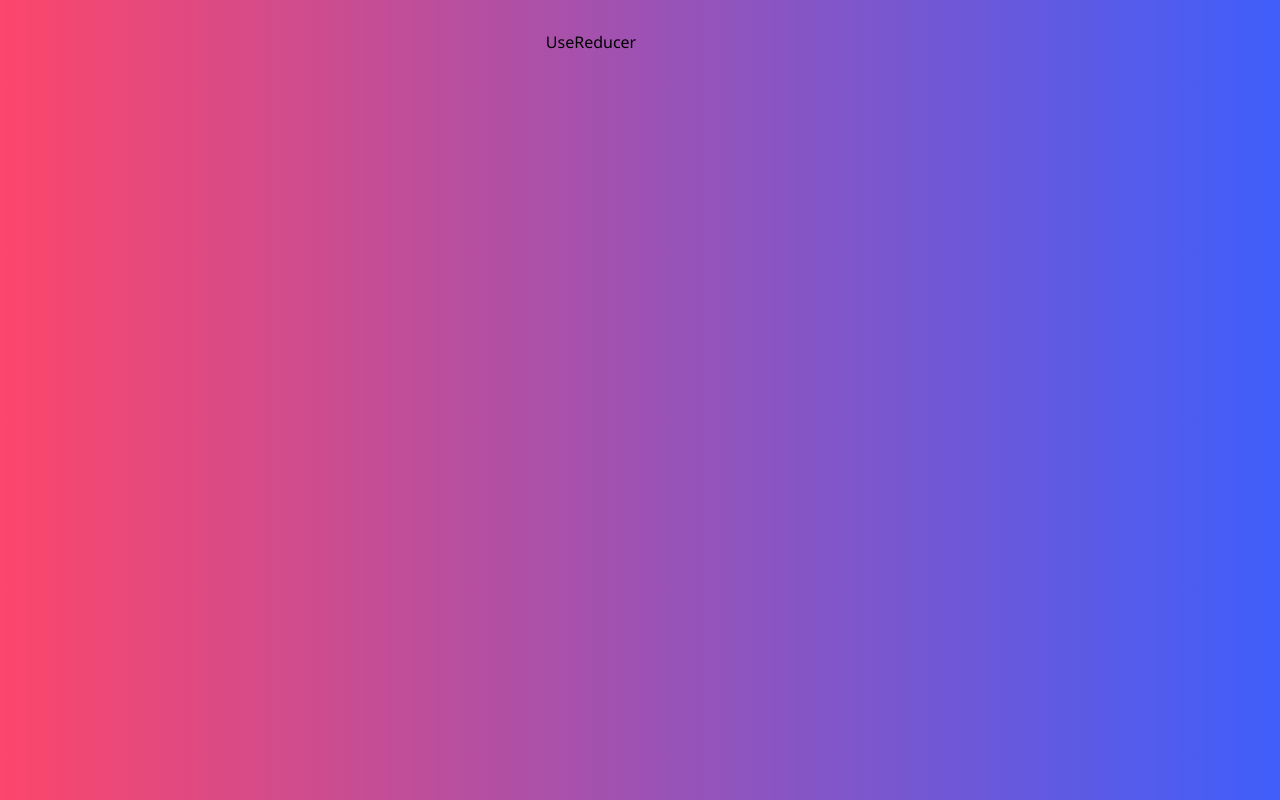
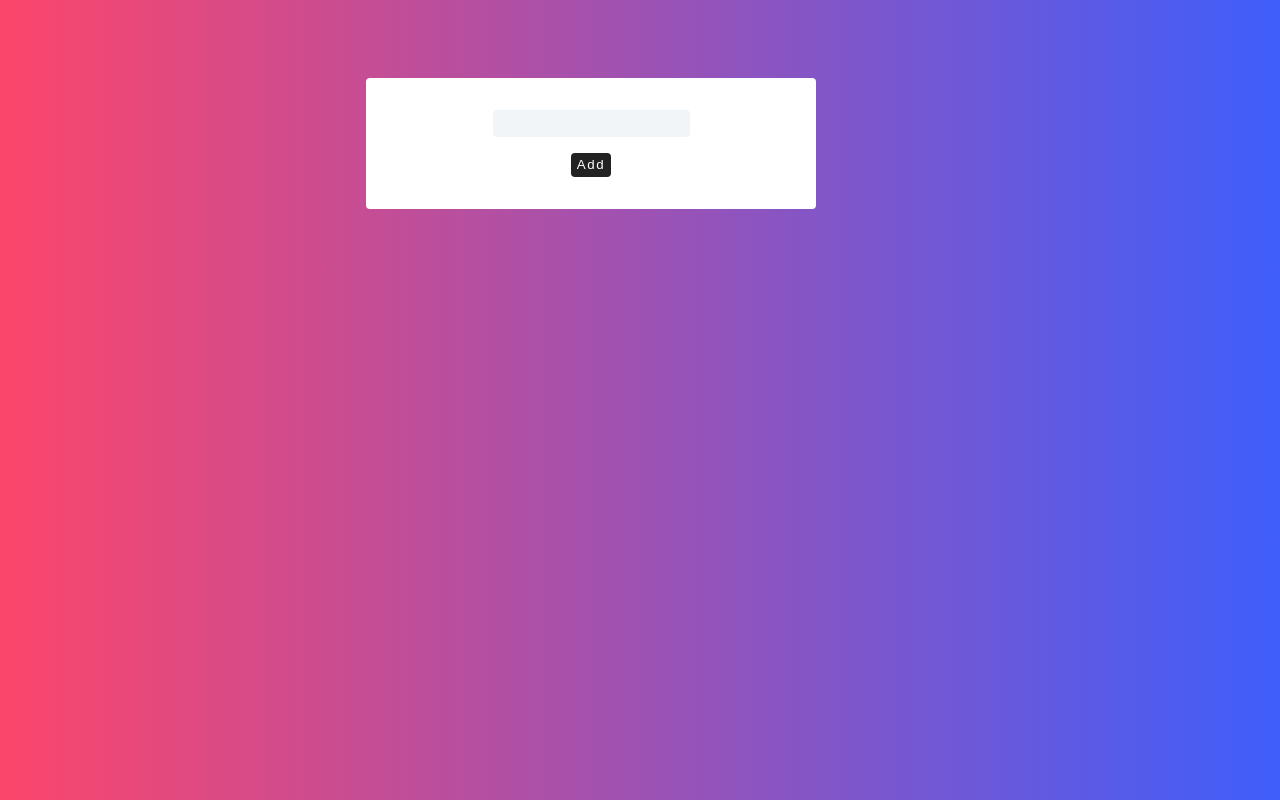
Before and after one commit to javokhirbekkhaydarov/reactlesson, a React (Create React App) app in the folder my-test/: page / in a window 1280 px wide. Built offline with nearby package versions, Linux system fonts and the light colour scheme.

Commit message:
added useReducer and some logicas

```diff
--- a/my-test/src/App.js
+++ b/my-test/src/App.js
@@ -1,10 +1,13 @@
 import "./App.css";
+
 import UseReducer from "./components/UseReducer/UseReducer";
 
 function App() {
+
   return (
     <div className="container">
       <UseReducer />
+
     </div>
   );
 }
--- a/my-test/src/components/UseReducer/Modal.jsx
+++ b/my-test/src/components/UseReducer/Modal.jsx
@@ -1,9 +1,7 @@
-import React from 'react'
+import React from "react";
 
-const Modal = () => {
-  return (
-    <div>Modal</div>
-  )
-}
+const Modal = ({modalContent}) => {
+  return <div className="modal">{modalContent}</div>;
+};
 
-export default Modal
+export default Modal;
--- a/my-test/src/components/UseReducer/UseReducer.jsx
+++ b/my-test/src/components/UseReducer/UseReducer.jsx
@@ -1,9 +1,68 @@
-import React, {useState , useReducer} from 'react'
-import Modal from './Modal'
+import React, { useState, useReducer } from "react";
+import Modal from "./Modal";
+
+const reducer = (state, action) => {
+  if (action.type === "ADD_ITEM") {
+    const newPeople = [...state.people, action.payload];
+
+    return {
+      ...state,
+      people: newPeople,
+      isModalOpen: true,
+      modalContent: "item added",
+    };
+  }
+  if (action.type === "NO_VALUE") {
+    return {
+      ...state,
+      isModalOpen: true,
+      modalContent: "Please , Enter Value",
+    };
+  }
+};
+
+const defaultState = {
+  people: [],
+  isModalOpen: false,
+  modalContent: "",
+};
 const UseReducer = () => {
+  const [name, setName] = useState("");
+  const [state, dispatch] = useReducer(reducer, defaultState);
+
+  const handleSubmit = (e) => {
+    e.preventDefault();
+
+    if (name) {
+      const newItem = { id: new Date().getTime.toString(), name };
+      dispatch({ type: "ADD_ITEM", payload: newItem });
+    } else {
+      dispatch({ type: "NO_VALUE" });
+    }
+  };
   return (
-    <div>UseReducer</div>
-  )
-}
+    <>
+      {state.isModalOpen && <Modal modalContent={state.modalContent} />}
+      <form className="form" onSubmit={handleSubmit}>
+        <div>
+          <input
+            type="text"
+            value={name}
+            onChange={(e) => setName(e.target.value)}
+          />
+        </div>
+        <button type="submit">Add</button>
+      </form>
 
-export default UseReducer
+      {state.people.map((person) => {
+        return (
+          <div key={person.id}>
+            <h4>{person.name}</h4>
+          </div>
+        );
+      })}
+    </>
+  );
+};
+
+export default UseReducer;
--- a/my-test/src/index.css
+++ b/my-test/src/index.css
@@ -220,7 +220,7 @@ p {
 .modal {
   position: absolute;
   top: 2rem;
-  left: 50%;
+  left: 45%;
   transform: translateX(-50%);
   background: var(--clr-white);
   display: inline-block;
@@ -236,9 +236,9 @@ p {
 .form {
   background: var(--clr-white);
   max-width: var(--fixed-width);
-  margin: 0 auto;
-  margin-bottom: 4rem;
-  padding: 1rem 2rem;
+  margin: 3rem auto;
+  margin-bottom: 2rem;
+  padding: 2rem 2rem;
   border-radius: var(--radius);
 }
 .form input {
```
Also changed, not shown: my-test/src/components/UseReducer/TestWidthUseState.jsx (added, +30 -0 lines).
